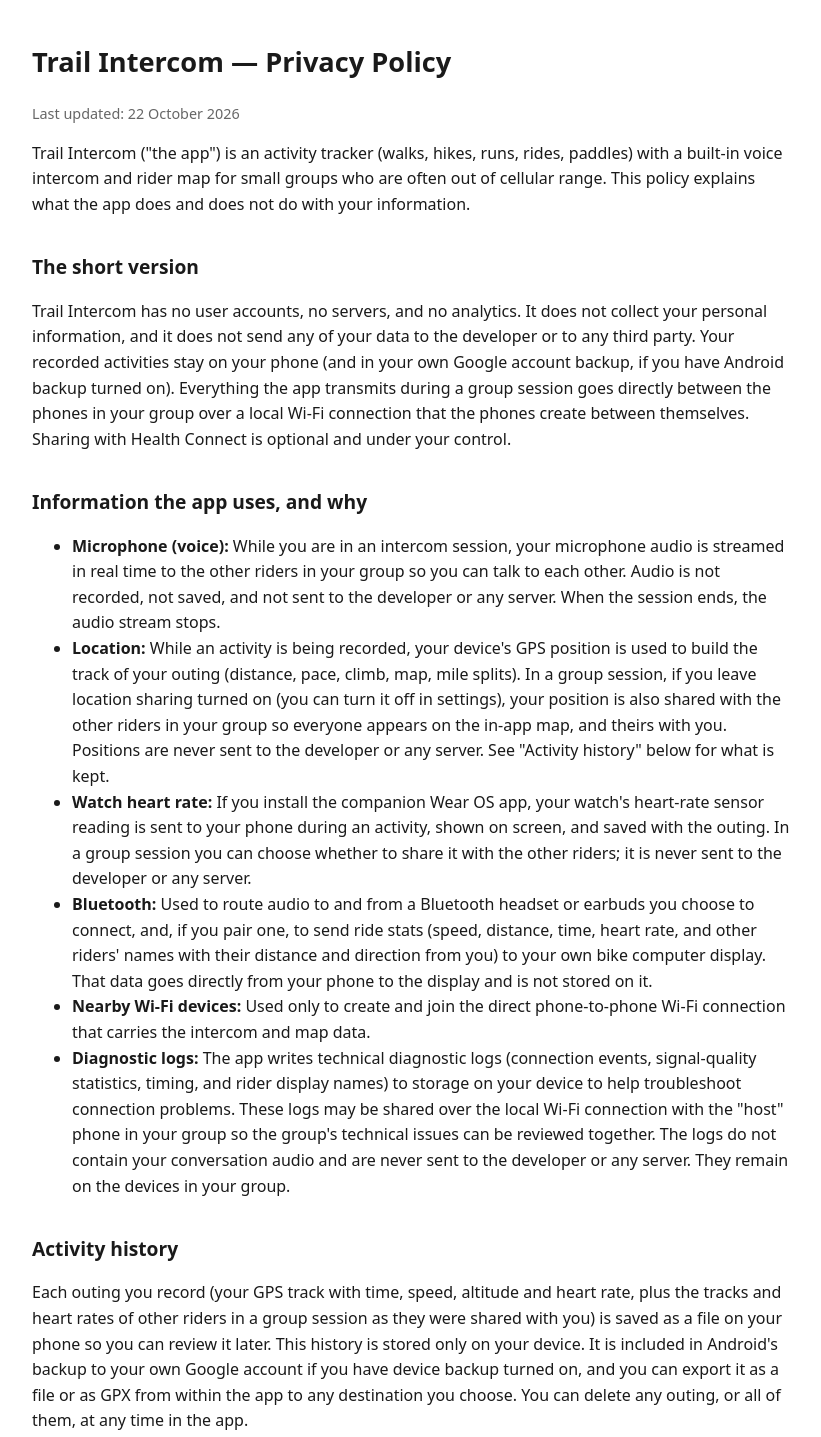
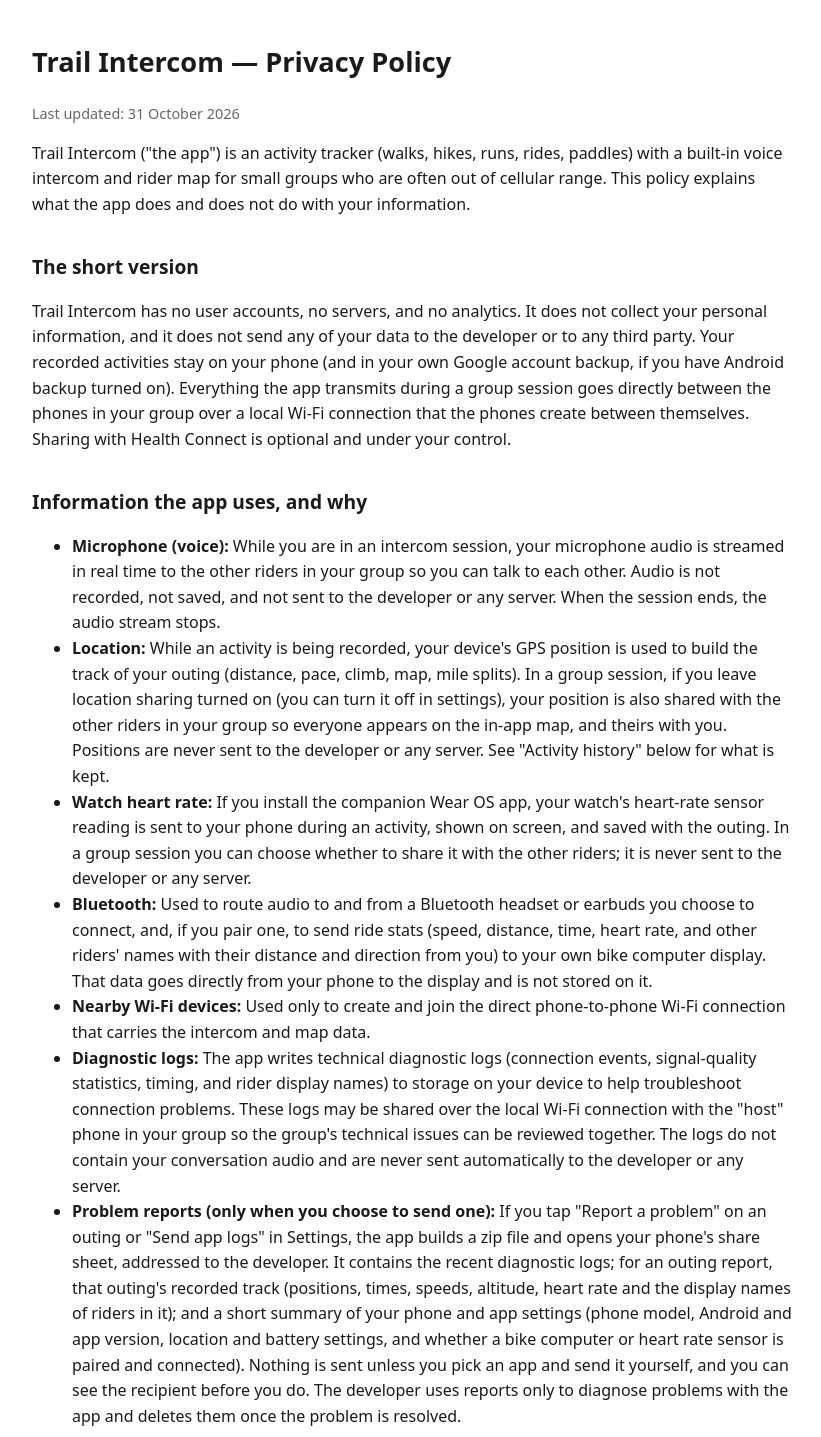
Before and after one commit to rbrucebrooks-cmyk/trail-intercom-privacy, a plain HTML site: page index.html in a window 1280 px wide. Shown: the top 1437 px of the page, without its empty margins (228-1049 px from the left). Drawn offline with Linux system fonts and the light colour scheme.

Commit message:
Privacy policy: user-sent problem reports (app 0.11.0)

```diff
--- a/index.html
+++ b/index.html
@@ -14,7 +14,7 @@
 </head>
 <body>
 <h1>Trail Intercom — Privacy Policy</h1>
-<p class="muted">Last updated: 22 October 2026</p>
+<p class="muted">Last updated: 31 October 2026</p>
 
 <p>Trail Intercom ("the app") is an activity tracker (walks, hikes, runs, rides,
 paddles) with a built-in voice intercom and rider map for small groups who are
@@ -67,8 +67,19 @@
   names) to storage on your device to help troubleshoot connection problems.
   These logs may be shared over the local Wi-Fi connection with the "host" phone
   in your group so the group's technical issues can be reviewed together. The
-  logs do not contain your conversation audio and are never sent to the developer
-  or any server. They remain on the devices in your group.</li>
+  logs do not contain your conversation audio and are never sent automatically to
+  the developer or any server.</li>
+  <li><strong>Problem reports (only when you choose to send one):</strong> If you tap
+  "Report a problem" on an outing or "Send app logs" in Settings, the app builds a
+  zip file and opens your phone's share sheet, addressed to the developer. It
+  contains the recent diagnostic logs; for an outing report, that outing's recorded
+  track (positions, times, speeds, altitude, heart rate and the display names of
+  riders in it); and a short summary of your phone and app settings (phone model,
+  Android and app version, location and battery settings, and whether a bike
+  computer or heart rate sensor is paired and connected). Nothing is sent unless
+  you pick an app and send it yourself, and you can see the recipient before you
+  do. The developer uses reports only to diagnose problems with the app and
+  deletes them once the problem is resolved.</li>
 </ul>
 
 <h2>Activity history</h2>
```
